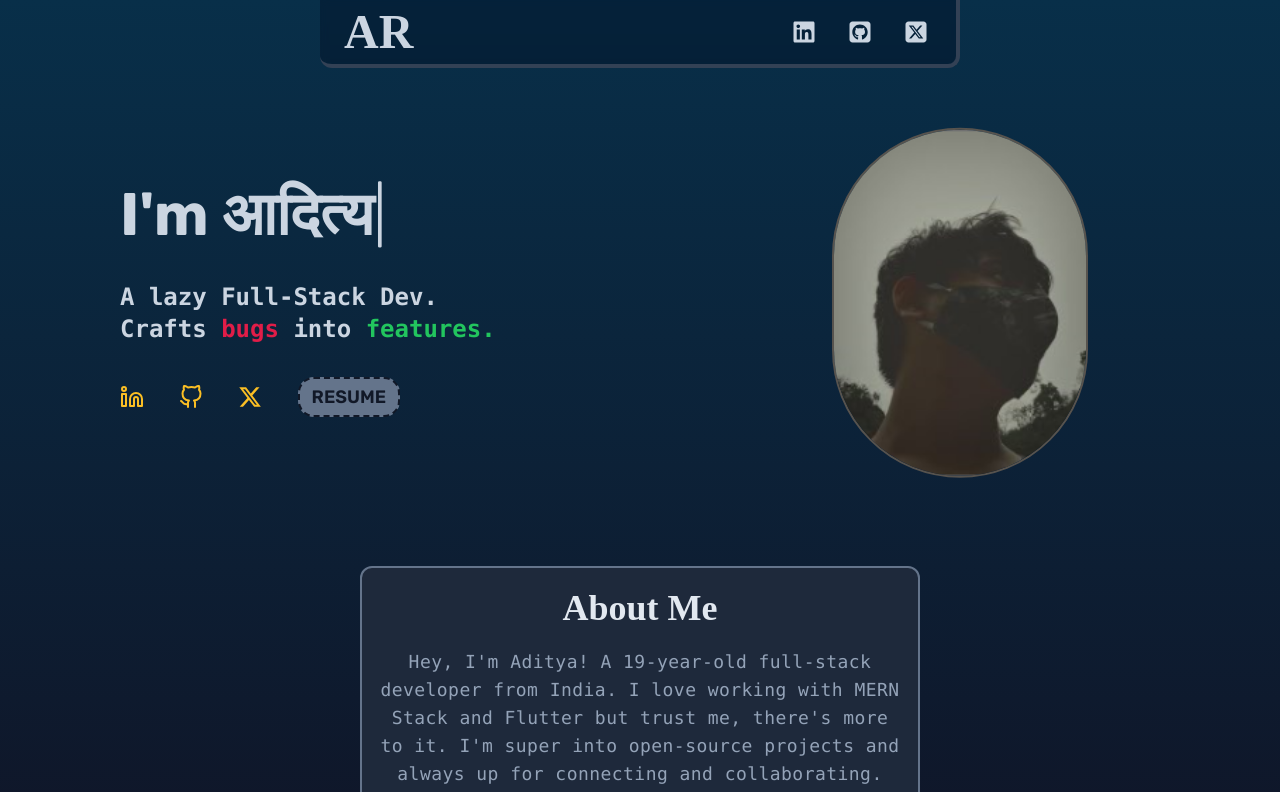
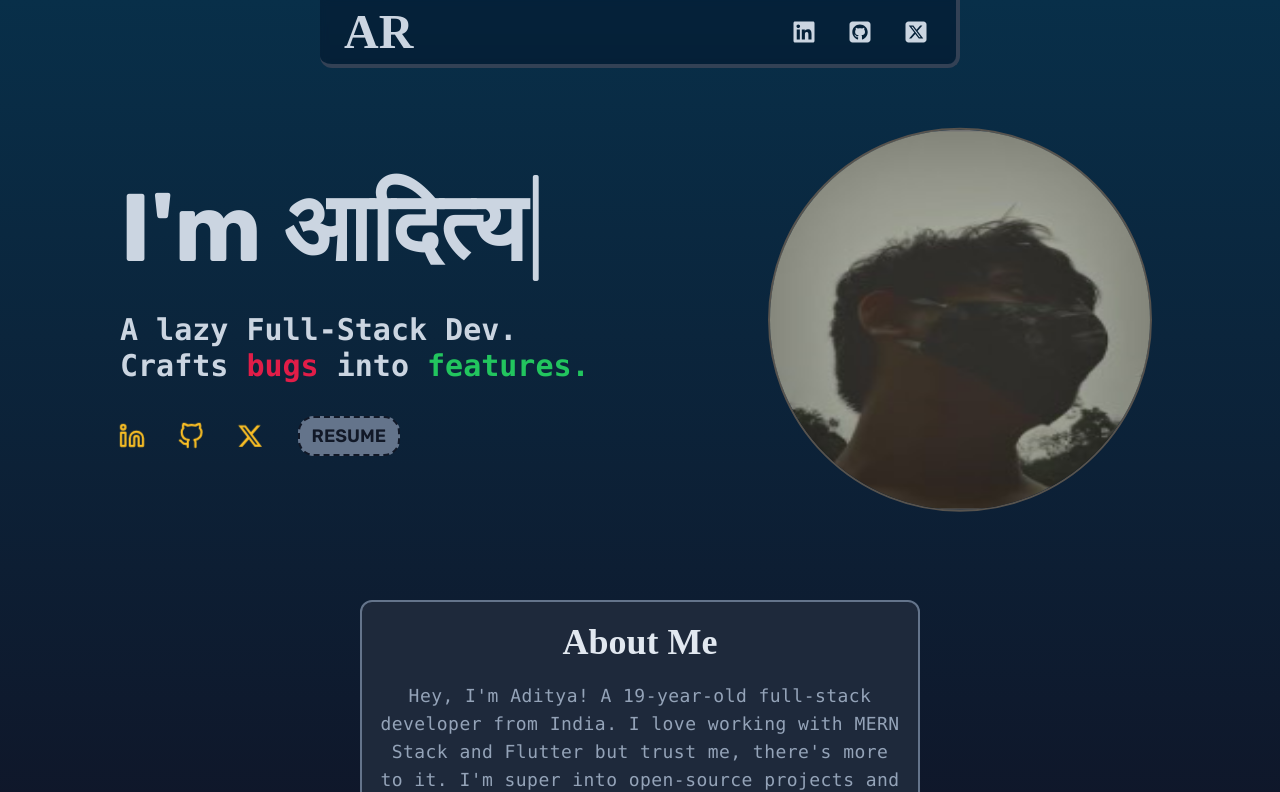
Before and after one commit to adityarawat45/My_Portfolio, a React (Vite) app: page / in a window 1280 px wide. Shown: the top 792 px of the page. Built offline with nearby package versions, Linux system fonts and the light colour scheme; a web font is replaced by a local one.

Commit message:
Minor UI changes

```diff
--- a/src/components/Hero.jsx
+++ b/src/components/Hero.jsx
@@ -41,27 +41,27 @@ const Hero = () => {
     <div className='md:grid md:grid-cols-2'>
       <div className="flex flex-col justify-center text-left px-3 md:px-10">
         <div className="relative">
-          <h1 className="hidden md:block text-6xl  mx-2 mt-5  text-slate-300 pb-2 md:ml-20 font-bold">{`I'm ${name}`}<span className="ccursor animate-blink font-thin">|</span></h1>
-          <h1 className="block md:hidden lg:hidden text-6xl md:text-7xl mx-2 mt-5  text-slate-300  md:ml-20 font-bold">{`I'm`}</h1>
-          <h1 className='block md:hidden lg:hidden text-6xl md:text-7xl mx-2 text-slate-300 md:ml-20 font-bold'>{name}<span className="cursor  animate-blink font-thin">|</span></h1>
+          <h1 className="hidden md:block text-6xl md:text-8xl  mx-2 mt-5 text-slate-300 pb-2 md:ml-20 font-bold">{`I'm ${name}`}<span className="ccursor animate-blink font-thin">|</span></h1>
+          <h1 className="block md:hidden lg:hidden text-6xl md:text-8xl mx-2 mt-5  text-slate-300  md:ml-20 font-bold">{`I'm`}</h1>
+          <h1 className='block md:hidden lg:hidden text-6xl md:text-8xl mx-2 text-slate-300 md:ml-20 font-bold'>{name}<span className="cursor  animate-blink font-thin">|</span></h1>
         </div>
-        <div className="md:ml-20 mx-2 mt-5 md:mt-7 text-lg md:text-2xl font-mono text-slate-300  font-bold">
+        <div className="md:ml-20 mx-2 mt-5 md:mt-7 text-lg md:text-3xl font-mono text-slate-300 font-bold">
           A lazy Full-Stack Dev.
         </div>
-        <div className=" md:ml-20 mx-2 md:text-2xl text-lg font-mono text-slate-300 font-bold ">
+        <div className=" md:ml-20 mx-2 md:text-3xl text-lg font-mono text-slate-300 font-bold ">
           Crafts <span className="text-rose-600">bugs </span> into <span className="text-green-500">features.</span>
         </div>
         <div className=' md:hidden lg:hidden flex flex-row justify-center mt-5 mb-3'>
           <img src={prof}
       className="cursor:pointer mt-3 focus:animate-tilt size-36 rounded-full cursor-pointer"></img>
         </div>
-        <div className="flex  md:ml-20 mt-8 md:mt-8 md:w-3/6 items-center text-amber-400 justify-evenly md:justify-between md:gap-2 text-2xl">
+        <div className="flex md:ml-20 mt-8 md:mt-8 md:w-3/6 items-center text-amber-400 justify-evenly md:justify-between md:gap-2 text-2xl">
           <a href="https://www.linkedin.com/in/aditya-rawat-231511249">
             <motion.div
               className="inline-block relative mx-3 md:mx-0"
-              initial={{ scale: 1 }}
-              whileHover={{ scale: 1.1 }}
-              transition={{ type: "spring", stiffness: 200 }}
+              initial={{ scale: 1.1 }}
+              whileHover={{ scale: 0.9}}
+              transition={{ type: "stiffness", stiffness: 200 }}
             >
               <FiLinkedin />
             </motion.div>
@@ -69,9 +69,9 @@ const Hero = () => {
           <a href="https://github.com/adityarawat45">
             <motion.div
               className="inline-block relative mx-3 md:mx-0"
-              initial={{ scale: 1 }}
-              whileHover={{ scale: 1.1 }}
-              transition={{ type: "spring", stiffness: 200 }}
+              initial={{ scale: 1.1 }}
+              whileHover={{ scale: 0.9 }}
+              transition={{ type: "stiffness", stiffness: 200 }}
             >
               <FiGithub />
             </motion.div>
@@ -79,9 +79,9 @@ const Hero = () => {
           <a href="https://x.com/adityarawat45?">
             <motion.div
               className="inline-block relative mx-3 md:mx-0"
-              initial={{ scale: 1 }}
-              whileHover={{ scale: 1.1 }}
-              transition={{ type: "spring", stiffness: 200 }}
+              initial={{ scale: 1.1 }}
+              whileHover={{ scale: 0.9}}
+              transition={{ type: "stiffness", stiffness: 200 }}
             >
               <FaXTwitter />
             </motion.div>
@@ -104,7 +104,7 @@ const Hero = () => {
            initial={{ y: 0 }}
       whileInView={{ y: [0, -6, 0] }}
       transition={{ duration: 3, ease: "easeInOut", repeat: Infinity }}
-          className="md:w-56 lg:w-64 border-l-2 border-b-2 border-t-2 cursor-pointer border-r-2 border-solid border-stone-600 rounded-full" src={prof} alt="Aditya" />
+          className="border-l-2 border-b-2 border-t-2 cursor-pointer border-r-2 border-solid border-stone-600 rounded-full size-96" src={prof} alt="Aditya" />
         </div>
       </div>
     </div>
--- a/src/components/Navbar.jsx
+++ b/src/components/Navbar.jsx
@@ -10,7 +10,7 @@ export const Nav = () => {
                     className="font-tiny5 flex ml-6 cursor-pointer text-slate-300 justify-start text-5xl font-bold items-center"
                     initial={{ scale: 1 }}
                     whileHover={{ scale: 1.1 }}
-                    transition={{ type: "spring", stiffness: 200 }}
+                    transition={{ type: "stiffness", stiffness: 200 }}
                 >
                     AR
                 </motion.div>
--- a/src/components/Projects.jsx
+++ b/src/components/Projects.jsx
@@ -51,9 +51,9 @@ const ProjectCard = ({ title, desc, link, icon, stack }) => {
   return (
     <motion.div
       ref={ref}
-      initial={{ opacity: 0, y: 0, scale: 0.8 }}
-      whileTap={{ scale: 1.05 }}
-      whileHover={{ scale: 1.05 }}
+      initial={{ opacity: 0, y: 0, scale: 1.1 }}
+      whileTap={{ scale: 0.95 }}
+      whileHover={{ scale: 0.95 }}
       animate={isInView ? { opacity: 1, y: 0, scale: 1 } : {}}
       transition={{ duration: 0.7, bounce: 0.4, type: 'spring' }}
       className="flex flex-col justify-between cursor-pointer p-4 mx-2 my-2 md:my-4 md:mx-4 border-2 w-full md:w-2/5 border-slate-500 rounded-lg bg-slate-800 text-white"
```
